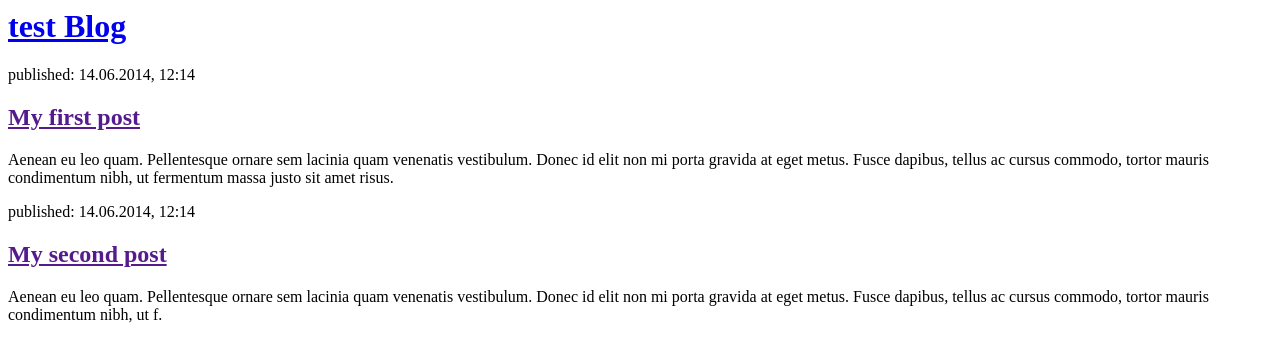
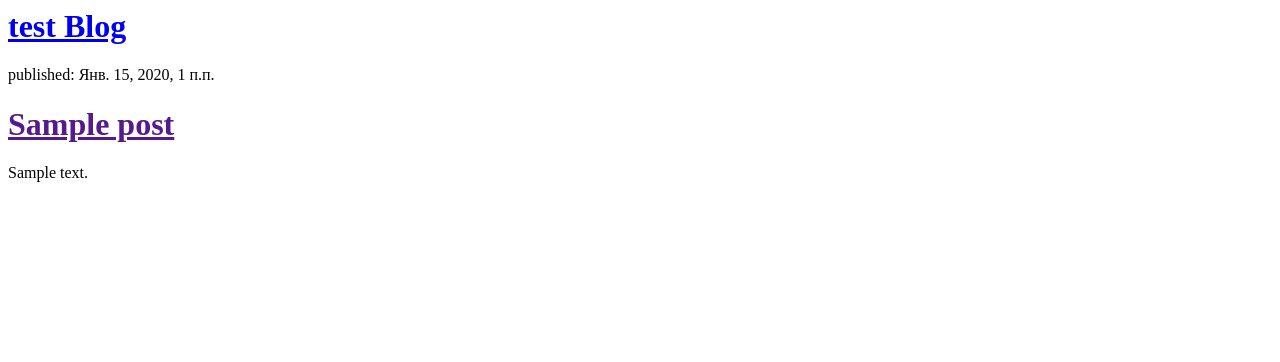
Before and after one commit to sobeksupremacy/my-first-blog, a Django app: template templates/blog/post_list.html in a window 1280 px wide. Shown: the top 362 px of the page. Run offline with Django 3.2, Linux system fonts and the light colour scheme; the template is opened without the code that fills it: values that come from a table or form of the project are taken from there, others are empty; tables that the repository leaves empty hold one stand-in row (values such as "Sample post"); parts of the project's set-up code (start-up, migrations or seed data) failed here and were passed over.

Commit message:
Modified templates to display posts from database.

```diff
--- a/blogapp/views.py
+++ b/blogapp/views.py
@@ -1,5 +1,8 @@
 from django.shortcuts import render
+from .models import Post
+from django.utils import timezone
 
 
 def post_list(request):
-    return render(request, 'blog/post_list.html', {})
+    posts = Post.objects.filter(published_date__lte=timezone.now()).order_by('published_date')
+    return render(request, 'blog/post_list.html', {'posts': posts})
--- a/templates/blog/post_list.html
+++ b/templates/blog/post_list.html
@@ -7,16 +7,13 @@
             <h1><a href="/">test Blog</a></h1>
         </div>
 
-        <div>
-            <p>published: 14.06.2014, 12:14</p>
-            <h2><a href="">My first post</a></h2>
-            <p>Aenean eu leo quam. Pellentesque ornare sem lacinia quam venenatis vestibulum. Donec id elit non mi porta gravida at eget metus. Fusce dapibus, tellus ac cursus commodo, tortor mauris condimentum nibh, ut fermentum massa justo sit amet risus.</p>
-        </div>
+        {% for post in posts %}
+    <div>
+        <p>published: {{ post.published_date }}</p>
+        <h1><a href="">{{ post.title }}</a></h1>
+        <p>{{ post.text|linebreaksbr }}</p>
+    </div>
+        {% endfor %}
 
-        <div>
-            <p>published: 14.06.2014, 12:14</p>
-            <h2><a href="">My second post</a></h2>
-            <p>Aenean eu leo quam. Pellentesque ornare sem lacinia quam venenatis vestibulum. Donec id elit non mi porta gravida at eget metus. Fusce dapibus, tellus ac cursus commodo, tortor mauris condimentum nibh, ut f.</p>
-        </div>
     </body>
 </html>
```
